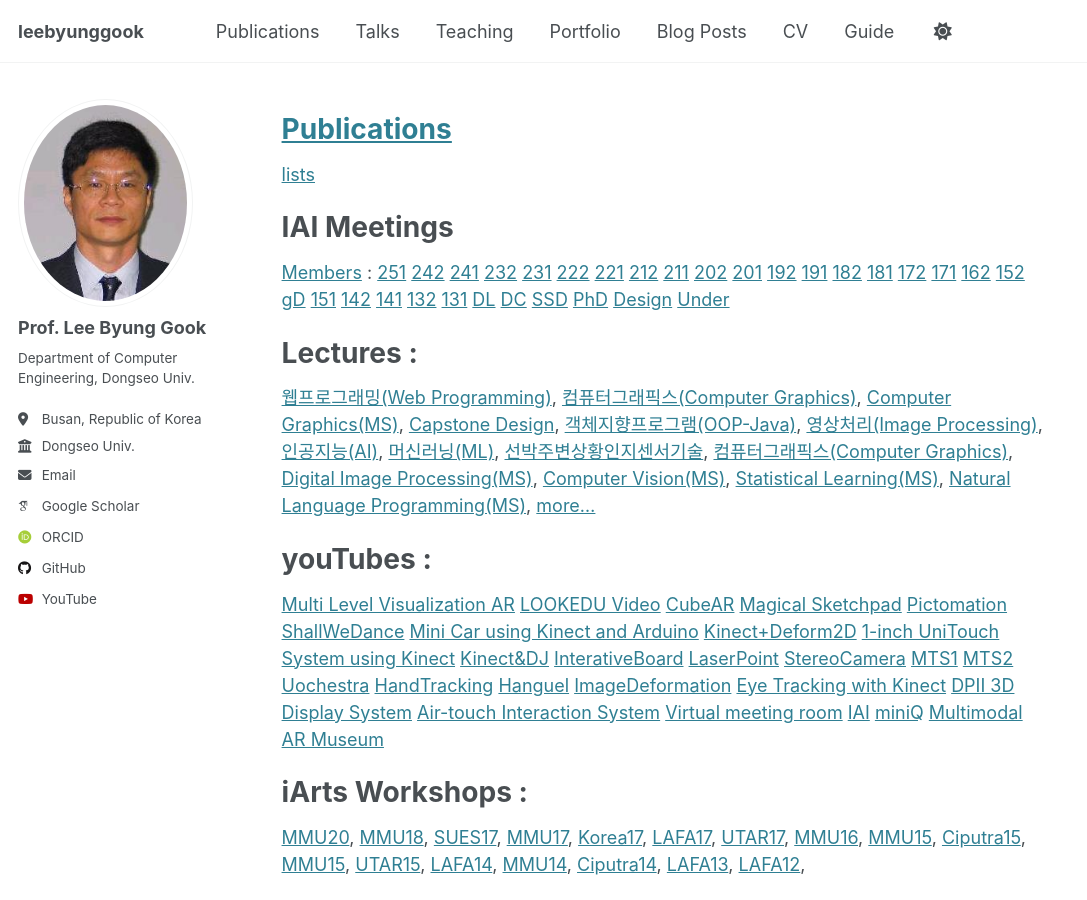
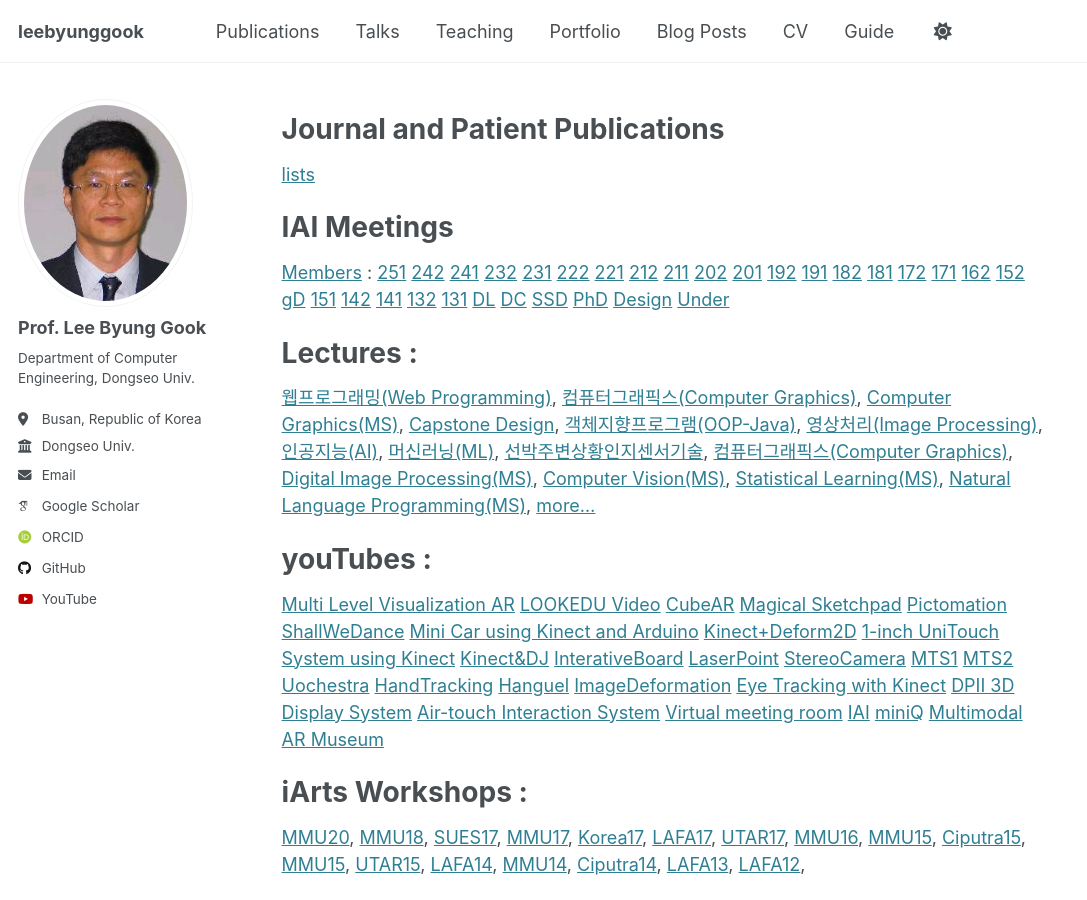
Before and after one commit to leebyunggook/leebyunggook.github.io, a Jekyll site: the page built from _pages/about.md, in a window 1280 px wide and 900 px high. Shown: the whole window, without its empty margins (0-1087 px from the left). Built offline with Jekyll 4.4.1, drawn with Linux system fonts in a browser that asks for light colours; some web fonts are replaced.

Commit message:
Update about.md

```diff
--- a/_pages/about.md
+++ b/_pages/about.md
@@ -7,7 +7,7 @@ redirect_from:
   - /about.html
 ---
 
-[Publications](https://docs.google.com/document/d/1ihRK-oNP-g5SIBHA_Enh2znHGlsM39e5hsz3e3ppj-I/edit?tab=t.0)
+Journal and Patient Publications
 ======
 [lists](https://docs.google.com/document/d/1ihRK-oNP-g5SIBHA_Enh2znHGlsM39e5hsz3e3ppj-I/edit?tab=t.0)
 
```
